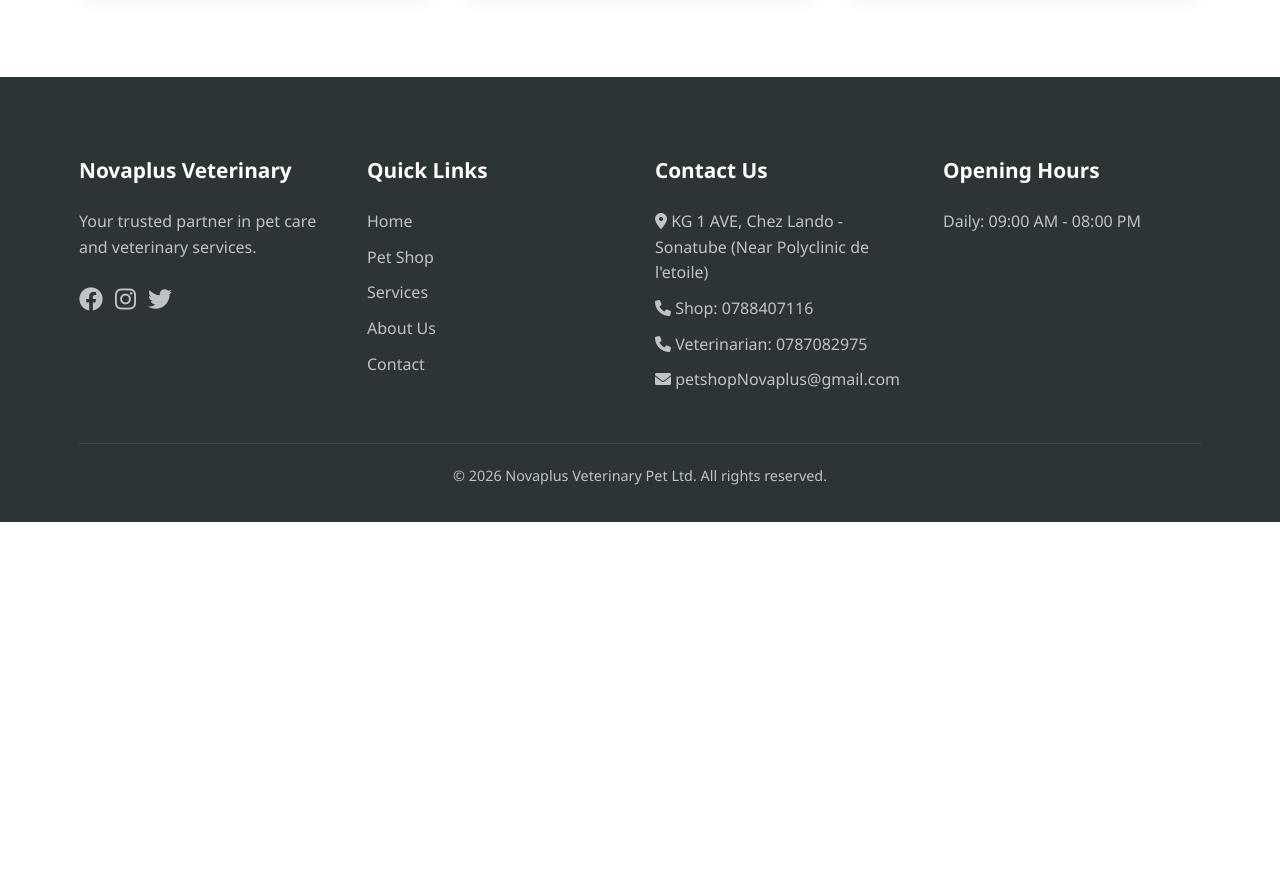
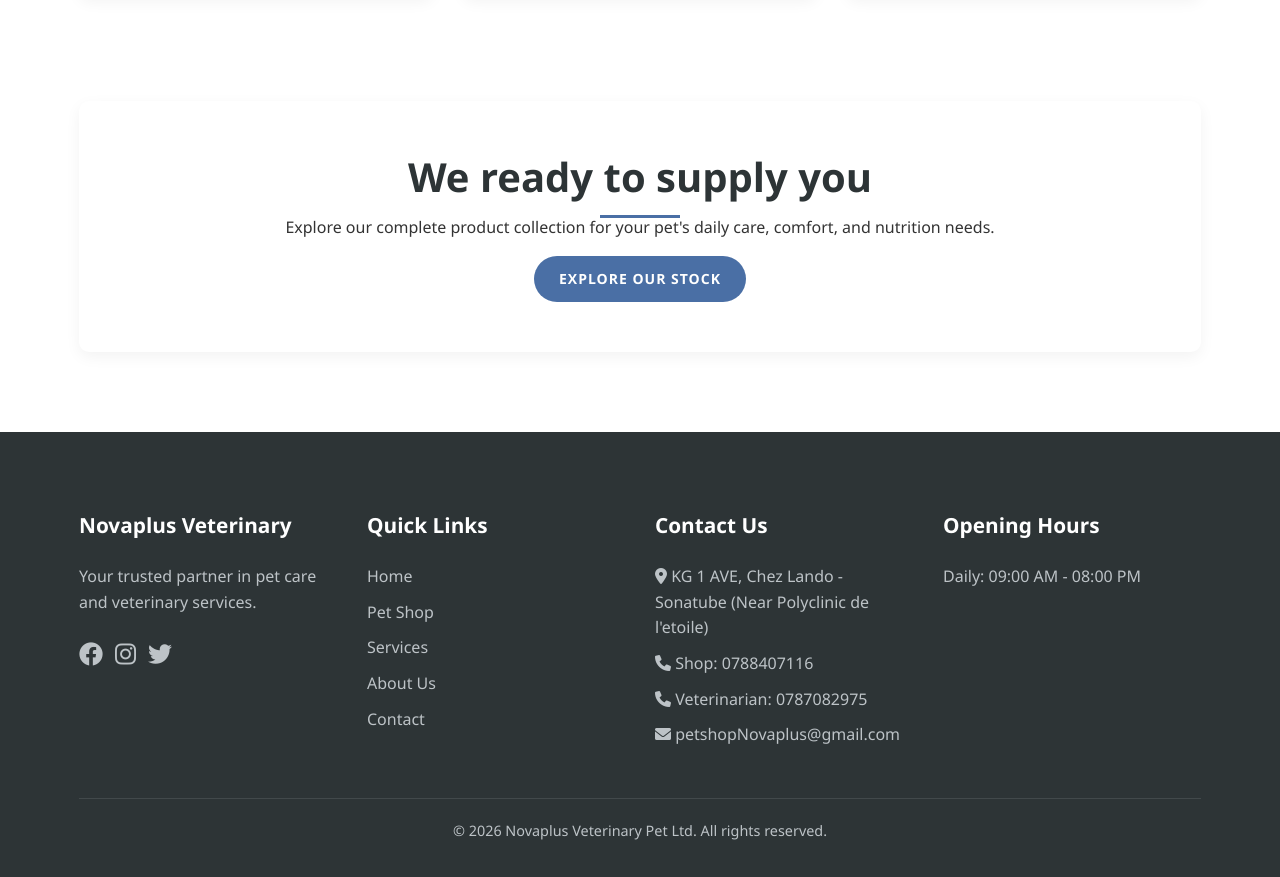
Before and after one commit to Y-elv/novaplus, a website: page pet-shop.html in a window 1280 px wide. Shown: the part 876-1753 px from the top of the page. Before the commit the page ends 1398 px from the top, so only its background shows below. Drawn offline with nearby package versions, Linux system fonts and the light colour scheme.

Commit message:
fix(Fn):Adding navigations to our stock for better and easier accessibility of our products on our website

```diff
--- a/pet-shop.html
+++ b/pet-shop.html
@@ -85,6 +85,16 @@
         </div>
     </section>
 
+    <section style="padding: 24px 0 80px;">
+        <div class="container">
+            <div class="service-card" style="text-align:center; padding: 50px 30px;">
+                <h2 style="margin-bottom: 12px;">We ready to supply you</h2>
+                <p>Explore our complete product collection for your pet's daily care, comfort, and nutrition needs.</p>
+                <a href="all-products.html" class="btn btn-primary">Explore Our Stock</a>
+            </div>
+        </div>
+    </section>
+
     <footer>
         <div class="container">
             <div class="footer-content">
```
